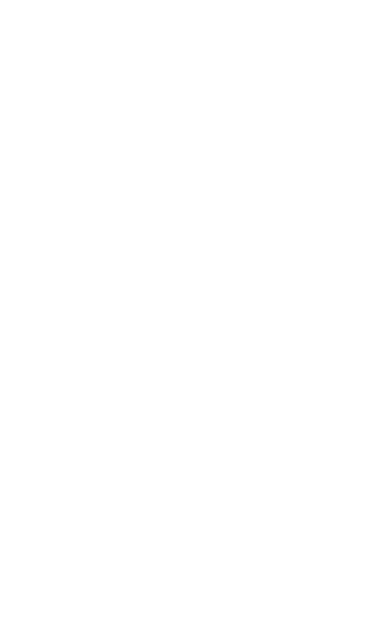
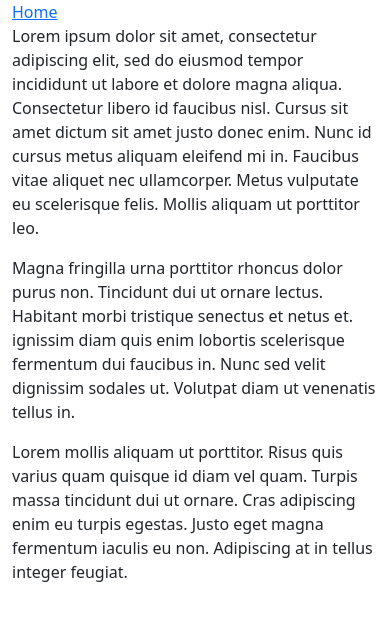
Before and after one commit to Yuvaranikv/bootstrap-experiments, a plain HTML site: page index.html in a window 390 px wide. Drawn offline with nearby package versions, Linux system fonts and the light colour scheme.

Commit message:
Responsive index page

```diff
--- a/index.html
+++ b/index.html
@@ -7,13 +7,49 @@
     <title>Bootstrap</title>
     <link href="https://cdn.jsdelivr.net/npm/bootstrap@5.3.3/dist/css/bootstrap.min.css" rel="stylesheet"
         integrity="sha384-QWTKZyjpPEjISv5WaRU9OFeRpok6YctnYmDr5pNlyT2bRjXh0JMhjY6hW+ALEwIH" crossorigin="anonymous">
-    <script src="https://cdn.jsdelivr.net/npm/bootstrap@5.3.3/dist/js/bootstrap.bundle.min.js"
+    <!-- <script src="https://cdn.jsdelivr.net/npm/bootstrap@5.3.3/dist/js/bootstrap.bundle.min.js"
         integrity="sha384-YvpcrYf0tY3lHB60NNkmXc5s9fDVZLESaAA55NDzOxhy9GkcIdslK1eN7N6jIeHz"
-        crossorigin="anonymous"></script>
+        crossorigin="anonymous"></script> -->
 </head>
 
 <body>
+    <header>
+        <nav>
+            <div class="container">
+                <a href="">
 
+                    Home
+                </a>
+            </div>
+        </nav>
+    </header>
+    <main>
+        <div class="container">
+            <div class="row">
+                <div class="col-md-4">
+                    <p> Lorem ipsum dolor sit amet, consectetur adipiscing elit, sed do eiusmod tempor incididunt ut
+                        labore et dolore
+                        magna aliqua. Consectetur libero id faucibus nisl. Cursus sit amet dictum sit amet justo donec
+                        enim.
+                        Nunc id cursus metus aliquam eleifend mi in. Faucibus vitae aliquet nec ullamcorper. Metus
+                        vulputate eu
+                        scelerisque felis. Mollis aliquam ut porttitor leo.</p>
+                </div>
+                <div class="col-md-4">
+                    <p>Magna fringilla urna porttitor rhoncus dolor purus non. Tincidunt dui ut ornare lectus. Habitant
+                        morbi tristique
+                        senectus et netus et. ignissim diam quis enim lobortis scelerisque fermentum dui faucibus in.
+                        Nunc sed velit dignissim sodales ut. Volutpat diam ut venenatis tellus in.</p>
+                </div>
+                <div class="col-md-4">
+                    <p> Lorem mollis aliquam ut porttitor. Risus quis varius quam quisque id diam vel quam. Turpis massa
+                        tincidunt dui
+                        ut ornare. Cras adipiscing enim eu turpis egestas. Justo eget magna fermentum iaculis eu non.
+                        Adipiscing at in tellus integer feugiat.</p>
+                </div>
+            </div>
+        </div>
+    </main>
 </body>
 
 </html>
```
